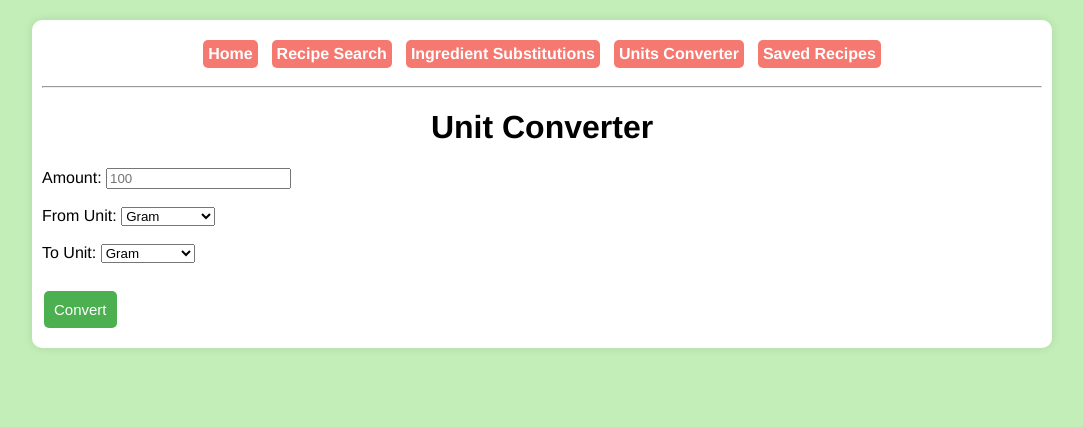
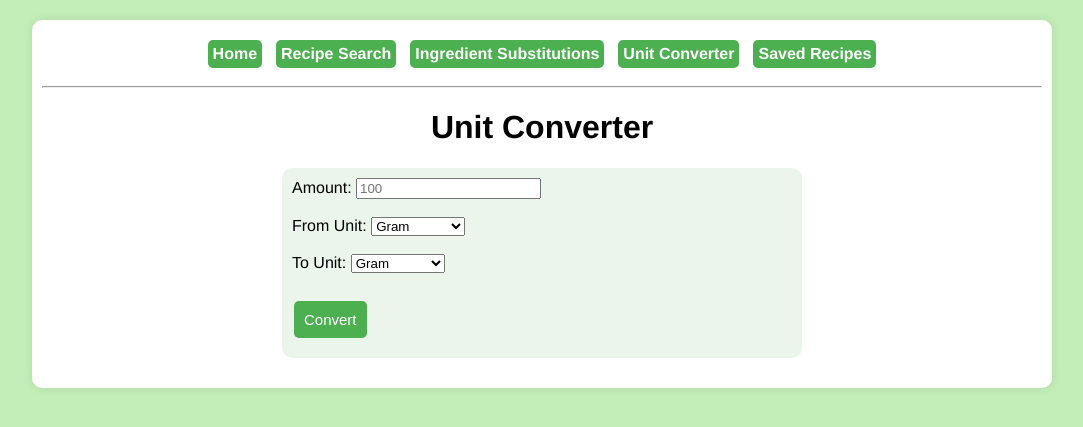
Before and after one commit to ambs5804/cfg-group-2-project, a Flask app: page /converter in a window 1280 px wide. Shown: the top 427 px of the page, without its empty margins (98-1181 px from the left). Run offline with Flask 3, Linux system fonts and the light colour scheme.

Commit message:
colour changes - converter box added

```diff
--- a/recipe_helper_website/app/static/styles/style.css
+++ b/recipe_helper_website/app/static/styles/style.css
@@ -10,6 +10,14 @@ body {
     border-radius: 10px;
     box-shadow: 0 0 10px rgba(0, 0, 0, 0.1);
     max-width: 1000px;
+    margin: 20px auto;
+ }
+
+.converter-box {
+    background-color: #ecf5eb;
+    padding: 10px;
+    border-radius: 10px;
+    max-width: 500px;
     margin: 20px auto;
  }
 
@@ -55,7 +63,7 @@ body {
  }
 
 .tab-button {
-    background-color: #f57971;
+    background-color: #4CAF50;
     border: none;
     color: white;
     padding: 5px 5px;
@@ -70,7 +78,7 @@ body {
   }
 
 .tab-button:hover {
-  background-color: #4CAF50;
+  background-color: #f57971;
 }
 
 .input-box {
--- a/recipe_helper_website/app/templates/base.html
+++ b/recipe_helper_website/app/templates/base.html
@@ -16,7 +16,7 @@
     <a class="tab-button" href="{{ url_for('homepage') }}">Home</a>
     <a class="tab-button" href="{{ url_for('recipes') }}">Recipe Search</a>
     <a class="tab-button" href="{{ url_for('ingredients') }}">Ingredient Substitutions</a>
-    <a class="tab-button" href="{{ url_for('converter') }}">Units Converter</a>
+    <a class="tab-button" href="{{ url_for('converter') }}">Unit Converter</a>
     <a class="tab-button" href="{{ url_for('saves') }}"> Saved Recipes</a>
     </div>
     <hr>
--- a/recipe_helper_website/app/templates/converter.html
+++ b/recipe_helper_website/app/templates/converter.html
@@ -2,6 +2,7 @@
 {% block content %}
 <h1 class="header1">Unit Converter</h1>
 <form method="post">
+<div class="converter-box" >
 <div>
         <label for="amount">Amount:</label>
         <input type="text" id="amount" name="amount" required placeholder="100"><br><br>
@@ -27,11 +28,13 @@
             <option value="oz">Ounce</option>
             <option value="tbsp">Tablespoon</option>
             <option value="tsp">Teaspoon</option>
-            <option value="fl oz">Fluid Ounce</option>7
+            <option value="fl oz">Fluid Ounce</option>
         </select><br><br>
+
     </div>
     <input class="button" type="submit" value="Convert">
 </form>
+    </div>
 
 {% if result is not none %}
     <h2>Result: {{ result }}</h2>
```
